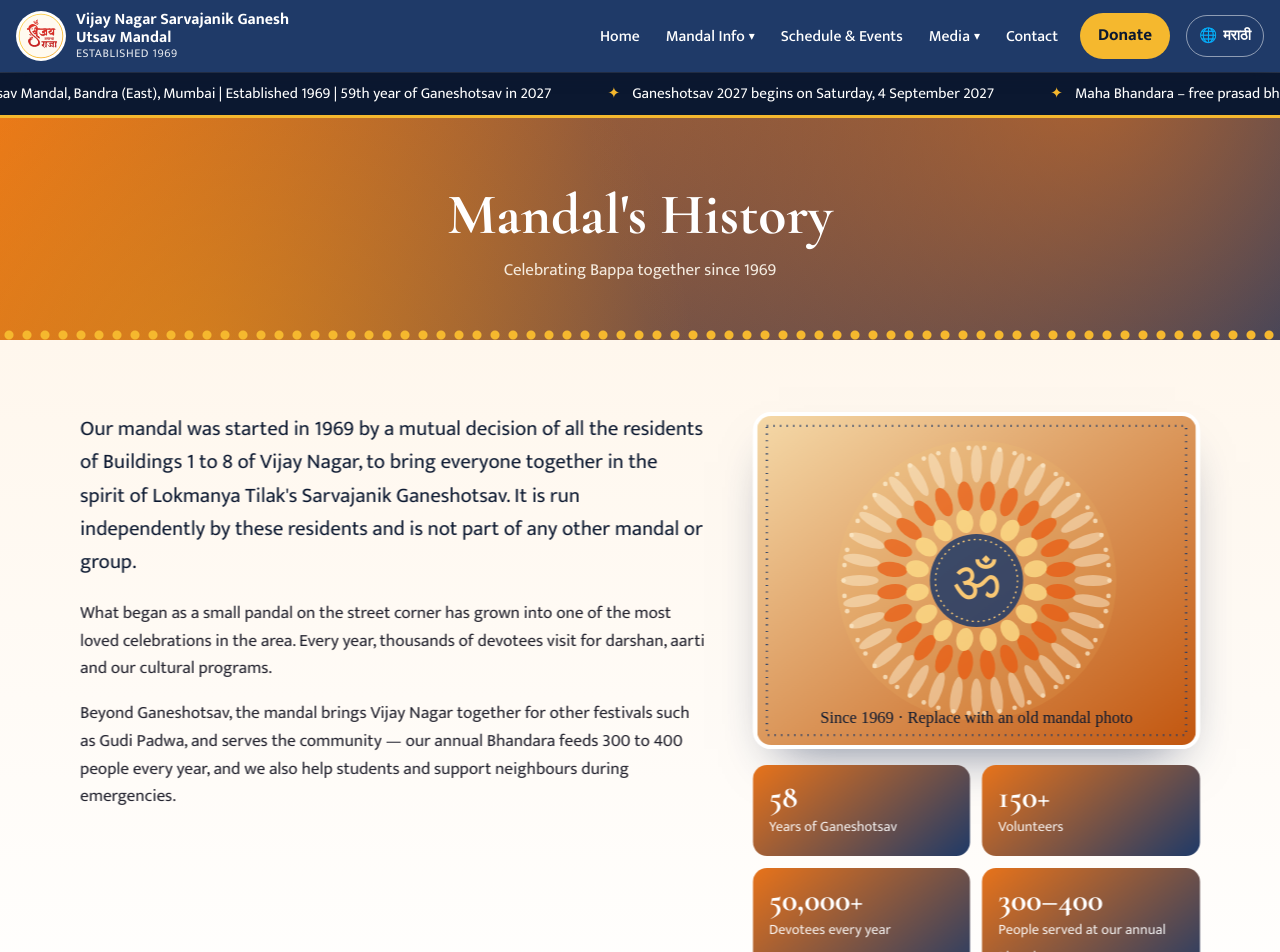
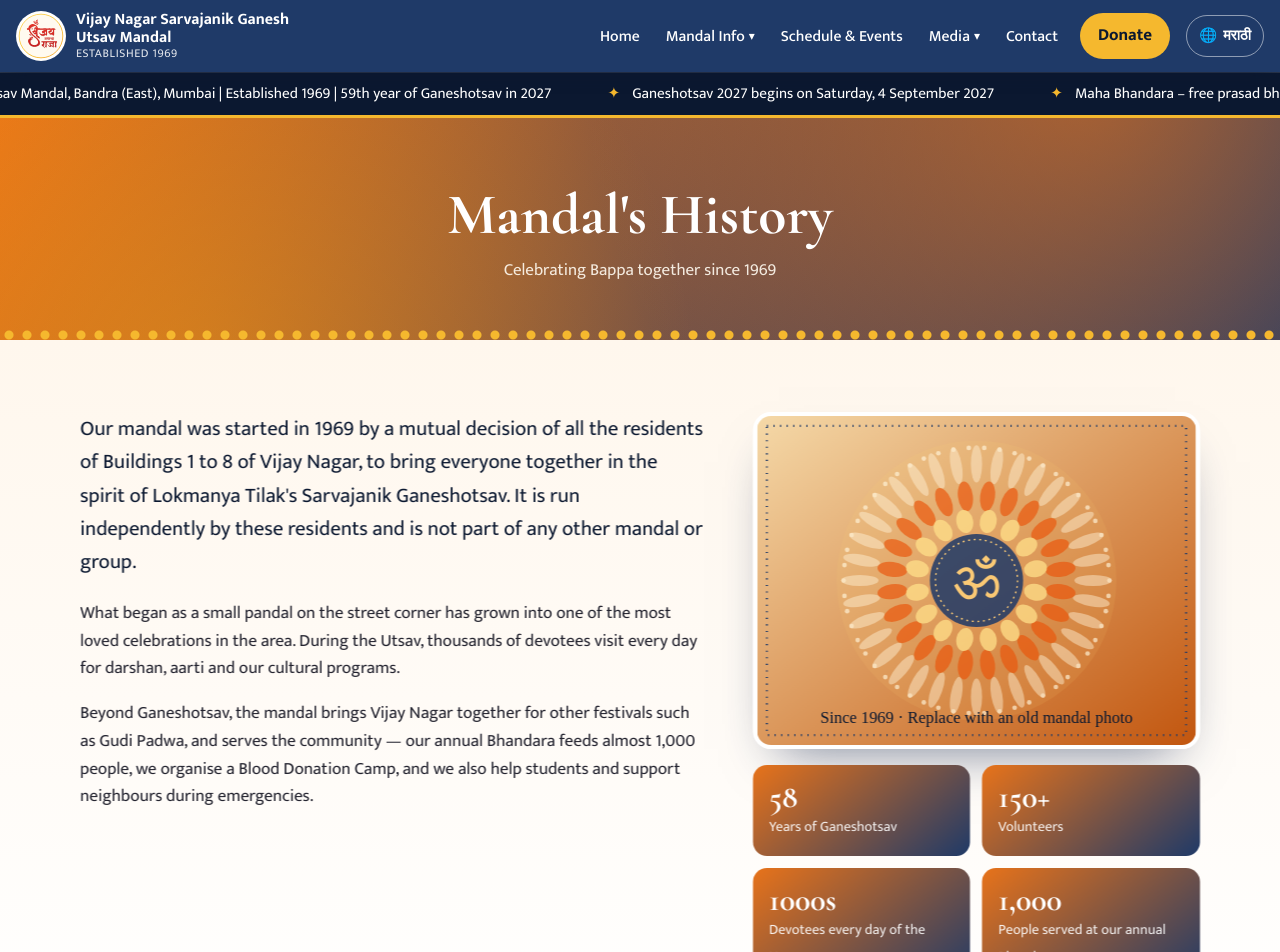
Before and after one commit to vijaynagarganeshutsavmandalbandra51/vijaynagarganeshutsavmandalbandra51.github.io, an Angular app in the folder client/: page /about in a window 1280 px wide. Shown: the top 952 px of the page. Built offline with nearby package versions, Linux system fonts and the light colour scheme; a web font is replaced by a local one.

Commit message:
History: Bhandara ~1000 people, thousands of devotees daily, Blood Donation Camp

```diff
--- a/client/public/data/initiatives.json
+++ b/client/public/data/initiatives.json
@@ -4,8 +4,8 @@
       "icon": "🍛",
       "title": "Annual Bhandara",
       "titleMr": "वार्षिक भंडारा",
-      "text": "Every year we hold a Bhandara open to everyone – especially the needy. A free, wholesome meal served with love to 300–400 people.",
-      "textMr": "दरवर्षी सर्वांसाठी – विशेषतः गरजूंसाठी – खुला भंडारा. ३००–४०० जणांना प्रेमाने मोफत, सात्त्विक भोजन.",
+      "text": "Every year we hold a Bhandara open to everyone – especially the needy. A free, wholesome meal served with love to almost 1,000 people.",
+      "textMr": "दरवर्षी सर्वांसाठी – विशेषतः गरजूंसाठी – खुला भंडारा. जवळपास १,००० जणांना प्रेमाने मोफत, सात्त्विक भोजन.",
       "image": ""
     },
     {
--- a/client/public/data/mandal.json
+++ b/client/public/data/mandal.json
@@ -77,13 +77,13 @@
     "image": "images/history.svg",
     "paragraphs": [
       "Our mandal was started in 1969 by a mutual decision of all the residents of Buildings 1 to 8 of Vijay Nagar, to bring everyone together in the spirit of Lokmanya Tilak's Sarvajanik Ganeshotsav. It is run independently by these residents and is not part of any other mandal or group.",
-      "What began as a small pandal on the street corner has grown into one of the most loved celebrations in the area. Every year, thousands of devotees visit for darshan, aarti and our cultural programs.",
-      "Beyond Ganeshotsav, the mandal brings Vijay Nagar together for other festivals such as Gudi Padwa, and serves the community — our annual Bhandara feeds 300 to 400 people every year, and we also help students and support neighbours during emergencies."
+      "What began as a small pandal on the street corner has grown into one of the most loved celebrations in the area. During the Utsav, thousands of devotees visit every day for darshan, aarti and our cultural programs.",
+      "Beyond Ganeshotsav, the mandal brings Vijay Nagar together for other festivals such as Gudi Padwa, and serves the community — our annual Bhandara feeds almost 1,000 people, we organise a Blood Donation Camp, and we also help students and support neighbours during emergencies."
     ],
     "paragraphsMr": [
       "लोकमान्य टिळकांच्या सार्वजनिक गणेशोत्सवाच्या प्रेरणेने, सर्वांना एकत्र आणण्यासाठी विजय नगरमधील इमारत क्रमांक १ ते ८ मधील सर्व रहिवाशांच्या एकमताने १९६९ साली आमच्या मंडळाची स्थापना झाली. मंडळाचे कामकाज हेच रहिवासी स्वतंत्रपणे चालवतात; मंडळ इतर कोणत्याही मंडळाचा किंवा गटाचा भाग नाही.",
-      "रस्त्याच्या कोपऱ्यावरील छोट्या मंडपापासून सुरू झालेला हा उत्सव आज परिसरातील सर्वात लाडका उत्सव बनला आहे. दरवर्षी हजारो भाविक दर्शन, आरती व सांस्कृतिक कार्यक्रमांसाठी येतात.",
-      "गणेशोत्सवासोबतच गुढीपाडव्यासारखे इतर सणही मंडळ विजय नगरमध्ये एकत्र साजरे करते आणि समाजसेवेत सक्रिय असते — आमच्या वार्षिक भंडाऱ्यात दरवर्षी ३०० ते ४०० जण महाप्रसादाचा लाभ घेतात; तसेच विद्यार्थ्यांना मदत व आपत्कालीन सेवा."
+      "रस्त्याच्या कोपऱ्यावरील छोट्या मंडपापासून सुरू झालेला हा उत्सव आज परिसरातील सर्वात लाडका उत्सव बनला आहे. उत्सवकाळात दररोज हजारो भाविक दर्शन, आरती व सांस्कृतिक कार्यक्रमांसाठी येतात.",
+      "गणेशोत्सवासोबतच गुढीपाडव्यासारखे इतर सणही मंडळ विजय नगरमध्ये एकत्र साजरे करते आणि समाजसेवेत सक्रिय असते — आमच्या वार्षिक भंडाऱ्यात जवळपास १,००० जण महाप्रसादाचा लाभ घेतात, मंडळातर्फे रक्तदान शिबिर आयोजित केले जाते, तसेच विद्यार्थ्यांना मदत व आपत्कालीन सेवा."
     ],
     "timeline": [
       {
@@ -135,12 +135,12 @@
       "labelMr": "कार्यकर्ते"
     },
     {
-      "value": "50,000+",
-      "label": "Devotees every year",
-      "labelMr": "दरवर्षी भाविक"
+      "value": "1000s",
+      "label": "Devotees every day of the Utsav",
+      "labelMr": "उत्सवात दररोज भाविक"
     },
     {
-      "value": "300–400",
+      "value": "1,000",
       "label": "People served at our annual Bhandara",
       "labelMr": "वार्षिक भंडाऱ्यात महाप्रसाद घेणारे"
     }
@@ -198,8 +198,8 @@
     "enabled": true,
     "upiId": "yourmandal@upi",
     "payeeName": "Vijay Nagar Sarvajanik Ganesh Utsav Mandal",
-    "note": "You can contribute to Bappa's Utsav and to our annual Bhandara, open to everyone.",
-    "noteMr": "बाप्पाच्या उत्सवासाठी व सर्वांसाठी खुल्या वार्षिक भंडाऱ्यासाठी आपण देणगी देऊ शकता.",
+    "note": "You can contribute to Bappa's Utsav, our annual Bhandara and our Blood Donation Camp.",
+    "noteMr": "बाप्पाचा उत्सव, वार्षिक भंडारा व रक्तदान शिबिरासाठी आपण देणगी देऊ शकता.",
     "bank": {
       "accountName": "Vijay Nagar Sarvajanik Ganesh Utsav Mandal",
       "accountNumber": "XXXXXXXXXXXX",
--- a/client/public/data/schedule.json
+++ b/client/public/data/schedule.json
@@ -123,9 +123,9 @@
         {
           "time": "12:30 PM",
           "title": "Maha Bhandara",
-          "description": "Free prasad bhojan open to everyone – 300 to 400 devotees every year",
+          "description": "Free prasad bhojan open to everyone – almost 1,000 devotees",
           "titleMr": "महाभंडारा",
-          "descriptionMr": "सर्वांसाठी खुले मोफत महाप्रसाद भोजन – दरवर्षी ३०० ते ४०० भाविक"
+          "descriptionMr": "सर्वांसाठी खुले मोफत महाप्रसाद भोजन – जवळपास १,००० भाविक"
         },
         {
           "time": "8:00 PM",
```
Also changed, not shown: client/src/index.html (+2 -2 lines).
